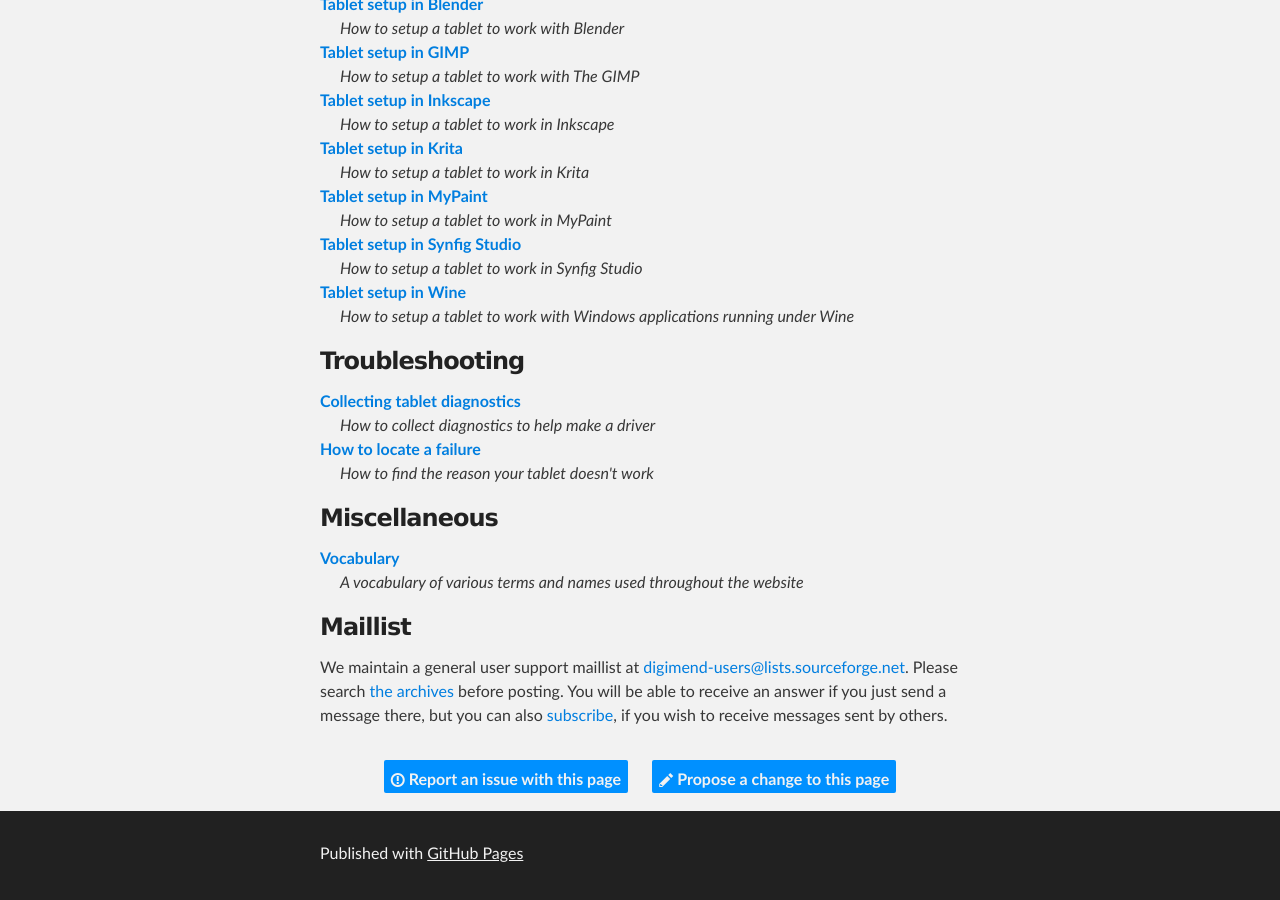
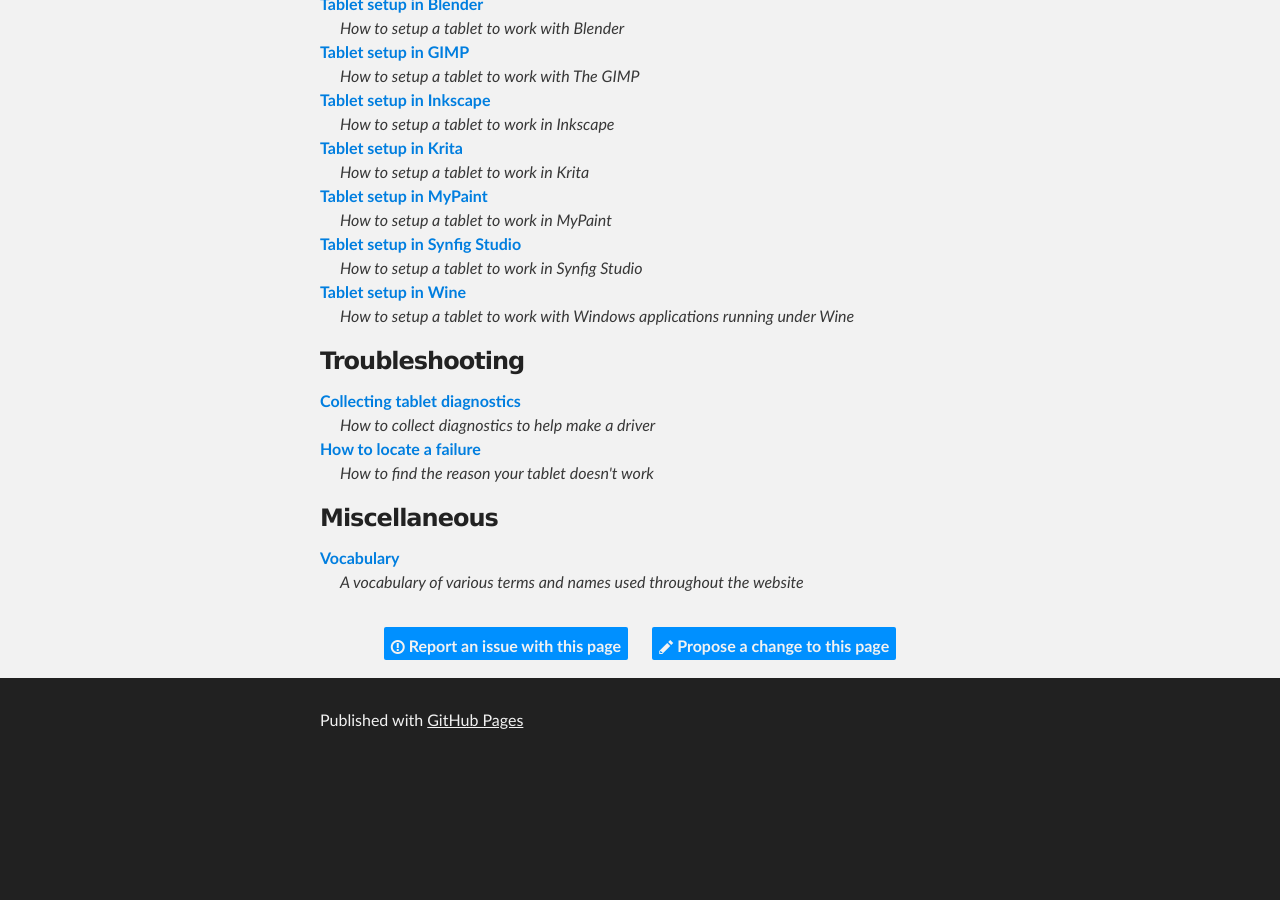
Before and after one commit to DIGImend/digimend.github.io, a Jekyll site: the page built from support/index.md, in a window 1280 px wide and 900 px high, scrolled down 749 px. Built offline with Jekyll 4.4.1, drawn with Linux system fonts in a browser that asks for light colours; after the commit the page ends 1516 px from its top, so only the background shows below that.

Commit message:
Remove mention of closing maillists

```diff
--- a/support/index.md
+++ b/support/index.md
@@ -24,21 +24,9 @@
 {% include pi parent_dir=howto_trbl_dir include="pt_d.html" %}
 </dl>
 
-[1]: mailto:digimend-users@lists.sourceforge.net
-[2]: http://sourceforge.net/p/digimend/mailman/digimend-users/
-[3]: https://lists.sourceforge.net/lists/listinfo/digimend-users
-
 Miscellaneous
 -------------
 <dl>
 {% assign misc_dir = page.url | remove: 'index.html' | append: 'misc/' %}
 {% include pi parent_dir=misc_dir include="pt_d.html" %}
 </dl>
-
-Maillist
---------
-We maintain a general user support maillist at
-[digimend-users@lists.sourceforge.net][1]. Please search [the archives][2]
-before posting. You will be able to receive an answer if you just send a
-message there, but you can also [subscribe][3], if you wish to receive
-messages sent by others.
```
Also changed, not shown: devel/index.md (+0 -13 lines).
